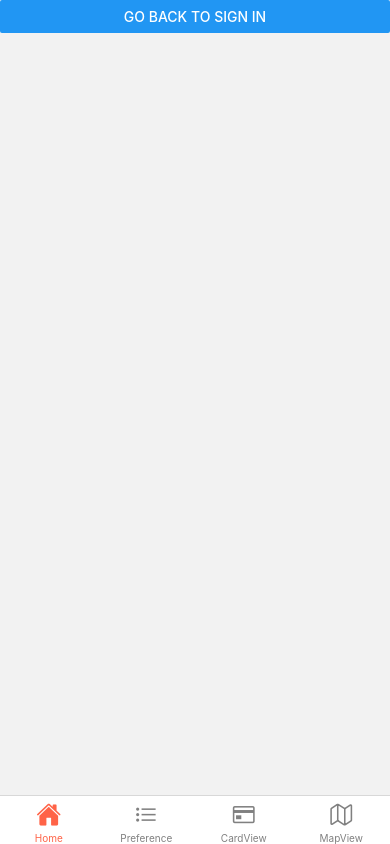
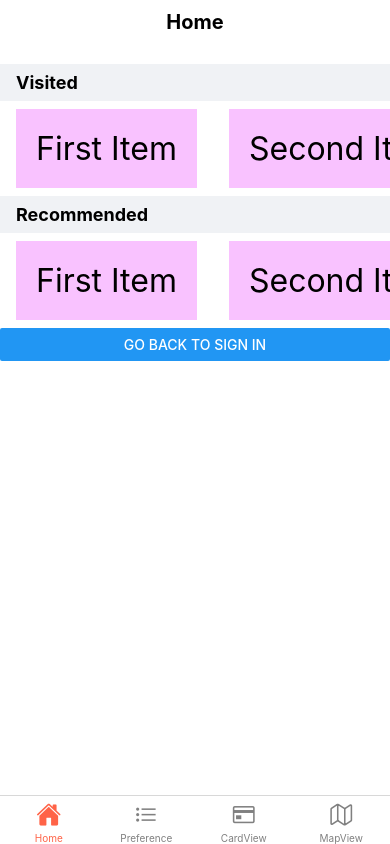
Before and after one commit to phulam11031996/goplaces, a React Native app in the folder frontend/: screen /Home in a window 390 px wide. Built offline with nearby package versions, Linux system fonts and the light colour scheme; no server answers.

Commit message:
need to put fake data in and see how it look"

```diff
--- a/frontend/screens/HomeScreen.js
+++ b/frontend/screens/HomeScreen.js
@@ -1,17 +1,58 @@
 import * as React from "react";
-import { View, StyleSheet, SafeAreaView, Text, Button } from "react-native";
-import { TextInput } from "react-native-gesture-handler";
-
+import {
+  View,
+  StyleSheet,
+  SafeAreaView,
+  Text,
+  Button,
+  FlatList,
+} from "react-native";
+const DATA = [
+  {
+    id: "bd7acbea-c1b1-46c2-aed5-3ad53abb28ba",
+    title: "First Item",
+  },
+  {
+    id: "3ac68afc-c605-48d3-a4f8-fbd91aa97f63",
+    title: "Second Item",
+  },
+  {
+    id: "58694a0f-3da1-471f-bd96-145571e29d72",
+    title: "Third Item",
+  },
+];
 const HomeScreen = (props) => {
-
+  const Item = ({ title }) => (
+    <View style={styles.item}>
+      <Text style={styles.title}>{title}</Text>
+    </View>
+  );
   return (
-    <View>
-      <SafeAreaView>
+    <View style={styles.container}>
+      <SafeAreaView style={styles.safeArea}>
+        <Text style={styles.header}>Home</Text>
+        <View style={styles.headerContainer}>
+          <Text style={styles.headerTitle}>Visited</Text>
+        </View>
+        <FlatList
+          horizontal={true}
+          data={DATA}
+          renderItem={({ item }) => <Item title={item.title} />}
+          keyExtractor={(item) => item.id}
+        />
+        <View style={styles.headerContainer}>
+          <Text style={styles.headerTitle}>Recommended</Text>
+        </View>
+        <FlatList
+          horizontal={true}
+          data={DATA}
+          renderItem={({ item }) => <Item title={item.title} />}
+          keyExtractor={(item) => item.id}
+        />
         <Button
           title="Go back to Sign In"
           onPress={() => props.navigation.navigate("SignInScreen")}
         />
-        <Text>{props.region}</Text>
       </SafeAreaView>
     </View>
   );
@@ -20,6 +61,32 @@
 const styles = StyleSheet.create({
   container: {
     flex: 1,
+    backgroundColor: "white",
+  },
+  header: {
+    textAlign: "center",
+    marginTop: 10,
+    marginBottom: 30,
+    fontSize: 20,
+    fontWeight: "bold",
+  },
+  headerContainer: {
+    backgroundColor: "#F0F2F5",
+    paddingVertical: 8,
+    paddingHorizontal: 16,
+  },
+  headerTitle: {
+    fontWeight: "bold",
+    fontSize: 18,
+  },
+  item: {
+    backgroundColor: "#f9c2ff",
+    padding: 20,
+    marginVertical: 8,
+    marginHorizontal: 16,
+  },
+  title: {
+    fontSize: 32,
   },
 });
 
--- a/frontend/screens/PreferenceScreen.js
+++ b/frontend/screens/PreferenceScreen.js
@@ -140,7 +140,7 @@
     textAlign: "center",
     marginTop: 10,
     marginBottom: 30,
-    fontSize: 24,
+    fontSize: 20,
     fontWeight: "bold",
   },
   safeArea: {
```
Also changed, not shown: 1 other file (tests, documents, lock files or other folders).
